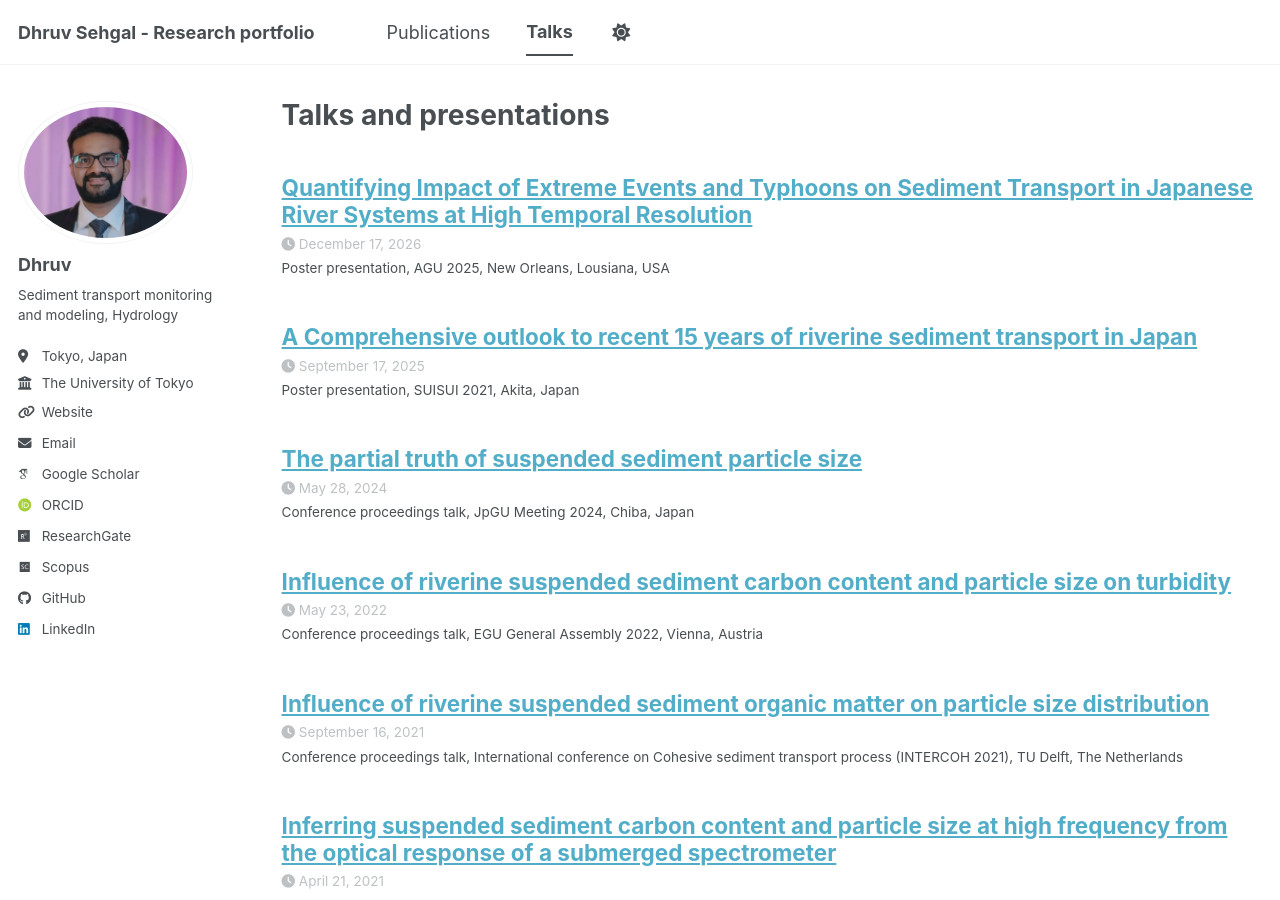
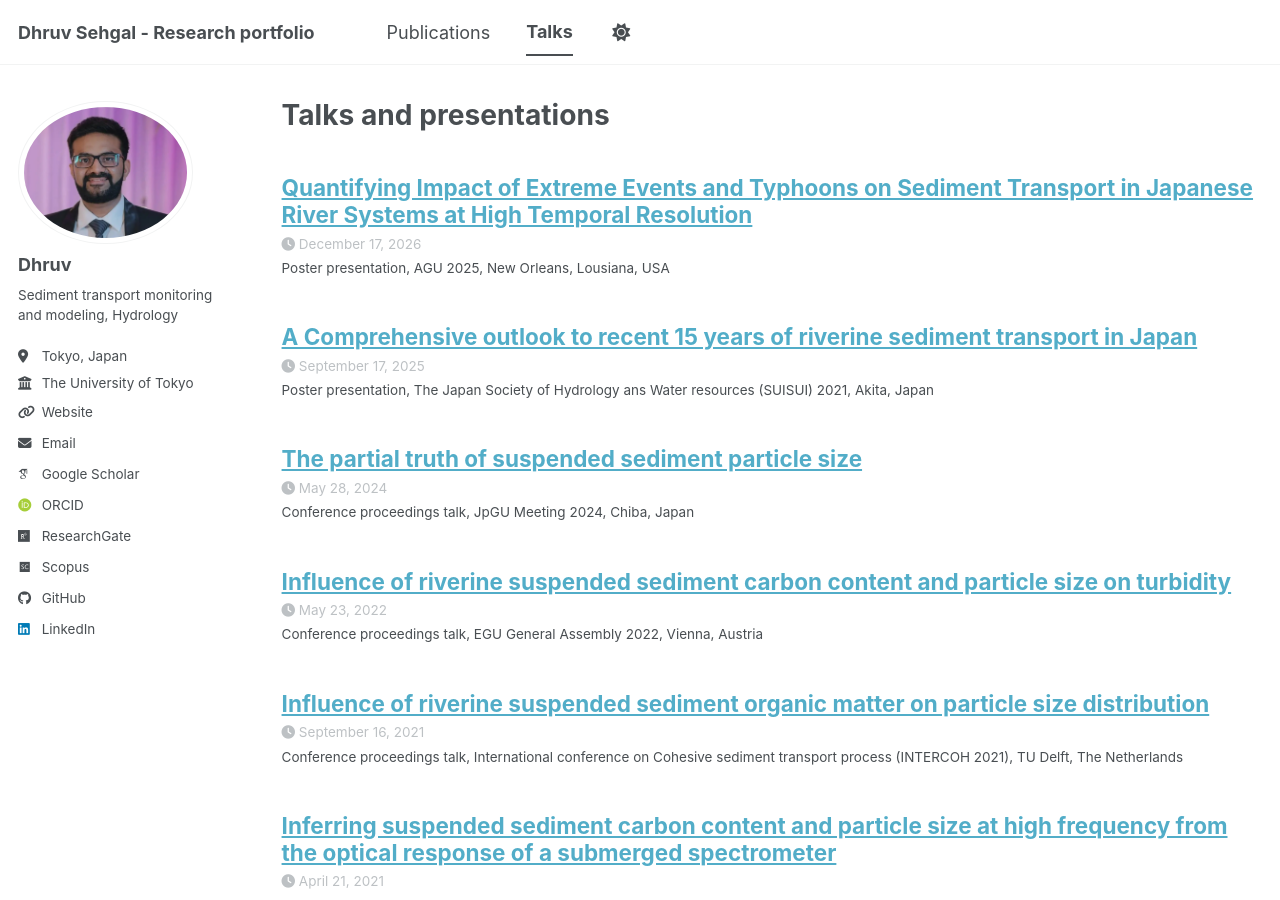
Before and after one commit to dhruvsehgal92/dhruvsehgal92, a Jekyll site: the page built from _pages/talks.html, in a window 1280 px wide and 900 px high. Built offline with Jekyll 4.4.1, drawn with Linux system fonts in a browser that asks for light colours; some web fonts are replaced; a script bundle is joined from its source files by our own code; library files that are not in the unit come from our copies.

Commit message:
Update 2025-09-17-poster-5.md

```diff
--- a/_talks/2025-09-17-poster-5.md
+++ b/_talks/2025-09-17-poster-5.md
@@ -3,7 +3,7 @@ title: "A Comprehensive outlook to recent 15 years of riverine sediment transpor
 collection: talks
 type: "Poster presentation"
 permalink: /talks/2025-09-17-poster-5
-venue: "SUISUI 2021"
+venue: "The Japan Society of Hydrology ans Water resources (SUISUI) 2021"
 date: 2025-09-17
 location: "Akita, Japan"
 ---
```
